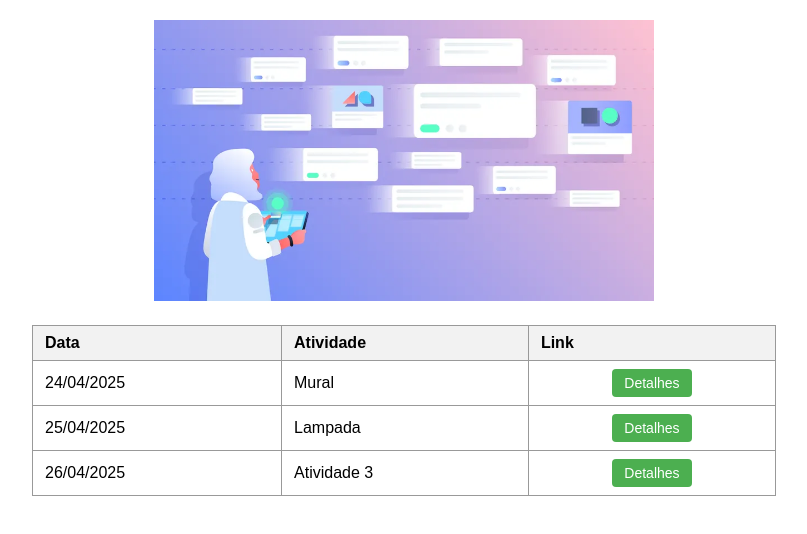
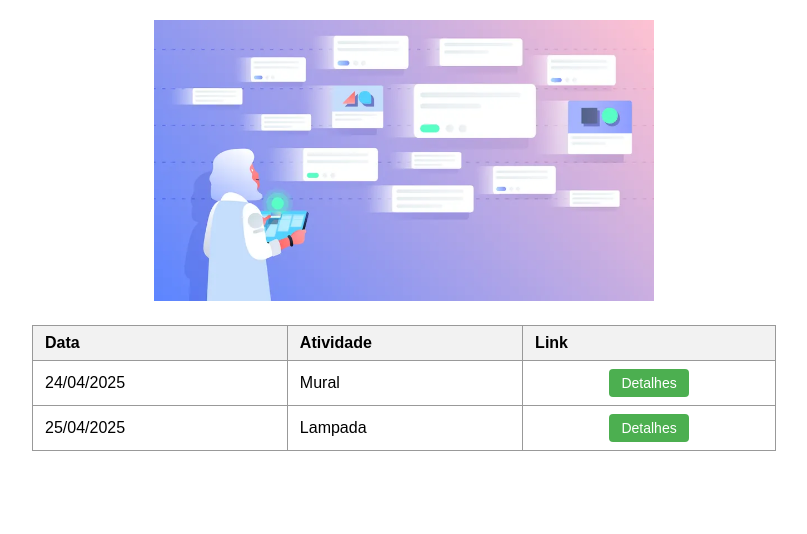
Before and after one commit to Victorjose18/VictorJose, a plain HTML site: page index.html in a window 1280 px wide. Shown: the whole page, without its empty margins (236-1043 px from the left). Drawn offline with Linux system fonts and the light colour scheme.

Commit message:
Update index.html

```diff
--- a/index.html
+++ b/index.html
@@ -68,11 +68,6 @@
             <td>Lampada</td>
             <td><a href="Lampada.html"><button>Detalhes</button></a></td>
         </tr>
-        <tr>
-            <td>26/04/2025</td>
-            <td>Atividade 3</td>
-            <td><a href=""><button>Detalhes</button></a></td>
-        </tr>
     </tbody>
 </table>
 
```
